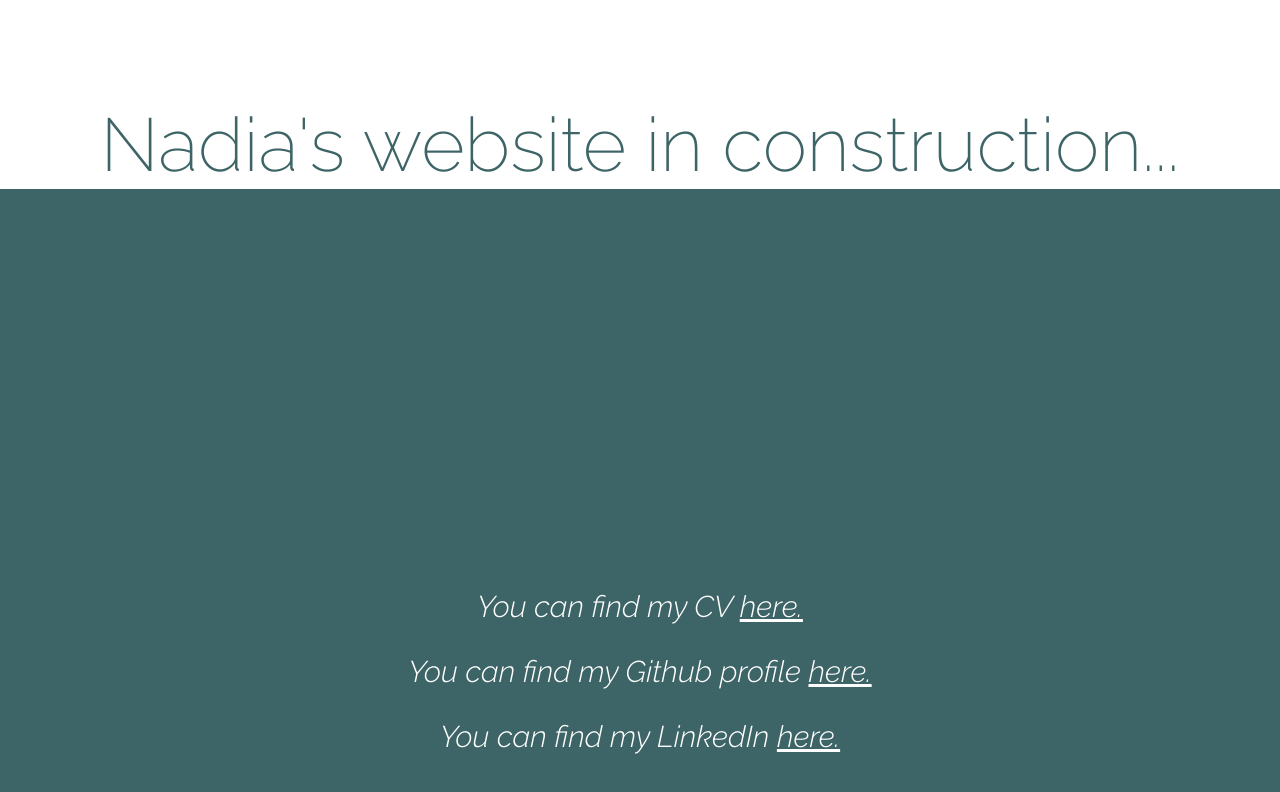
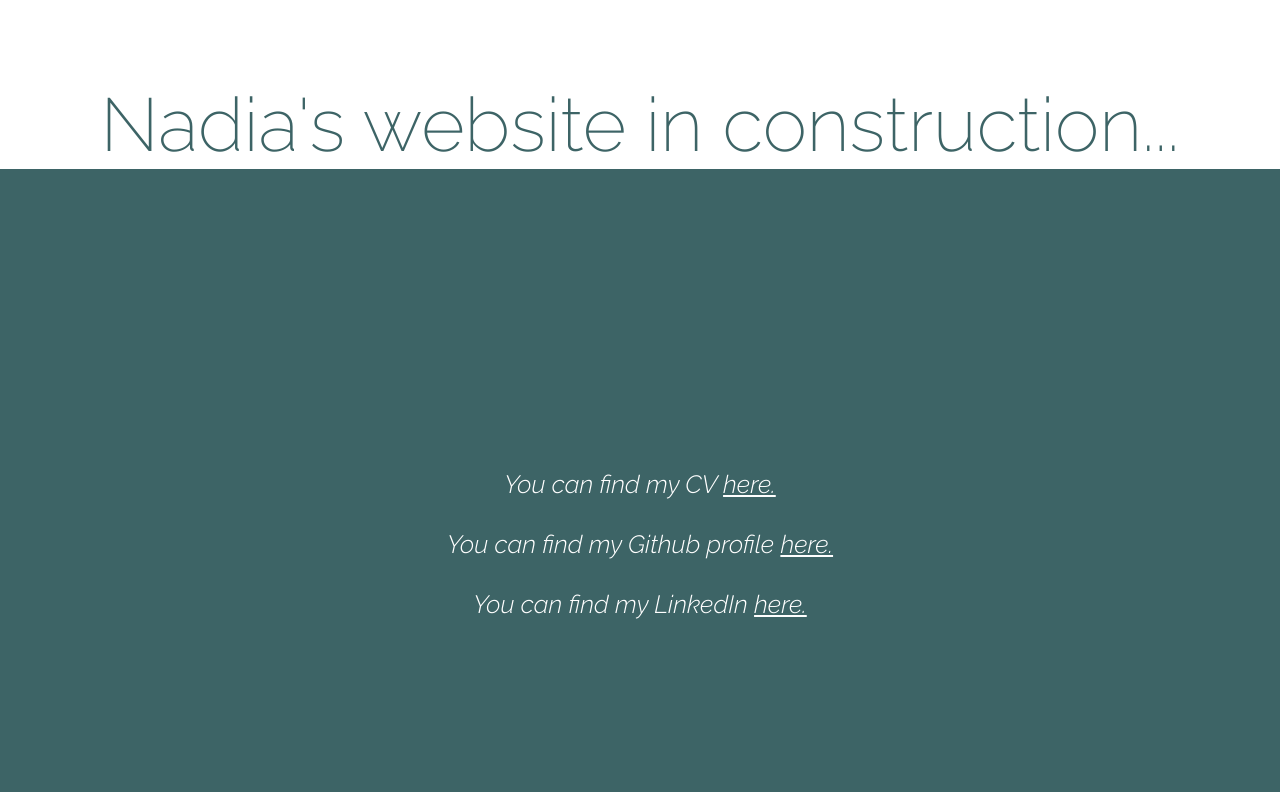
Before and after one commit to nadiafigo/nadiafigo.github.io, a plain HTML site: page index.html in a window 1280 px wide. Drawn offline with Linux system fonts and the light colour scheme.

Commit message:
dimension change

```diff
--- a/style.css
+++ b/style.css
@@ -22,7 +22,7 @@ h1 {
     color: var(--Dark-blue);
     font-family: Raleway;
     font-weight: 200;
-    padding: 100px;
+    padding: 80px;
     padding-bottom: 0;
     text-align: center;
     background-color: var(--White);
@@ -31,11 +31,11 @@ h1 {
 }
 
 .contact {
-    margin-top: 400px;
+    margin-top: 300px;
 }
 
 p {
-    font-size:30px;
+    font-size:25px;
     color: var(--White);
     font-family: Raleway;
     font-weight: 300;
```
